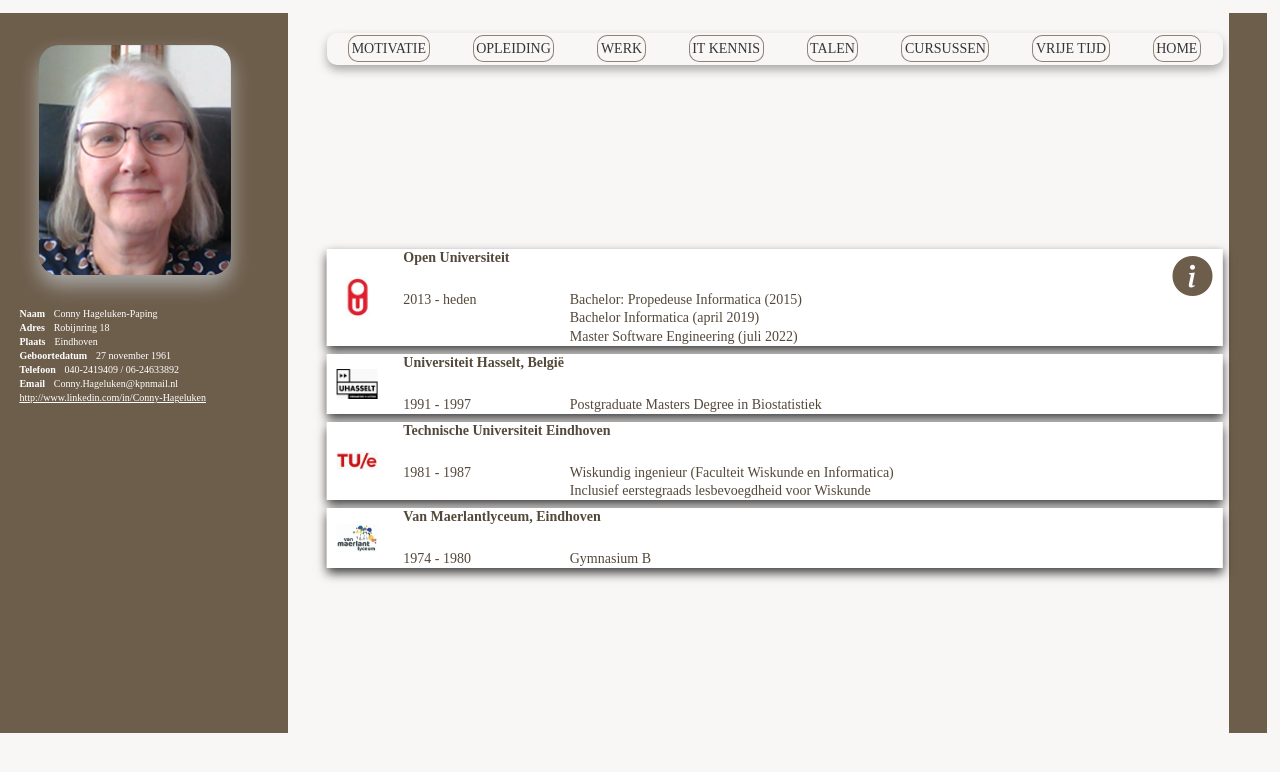
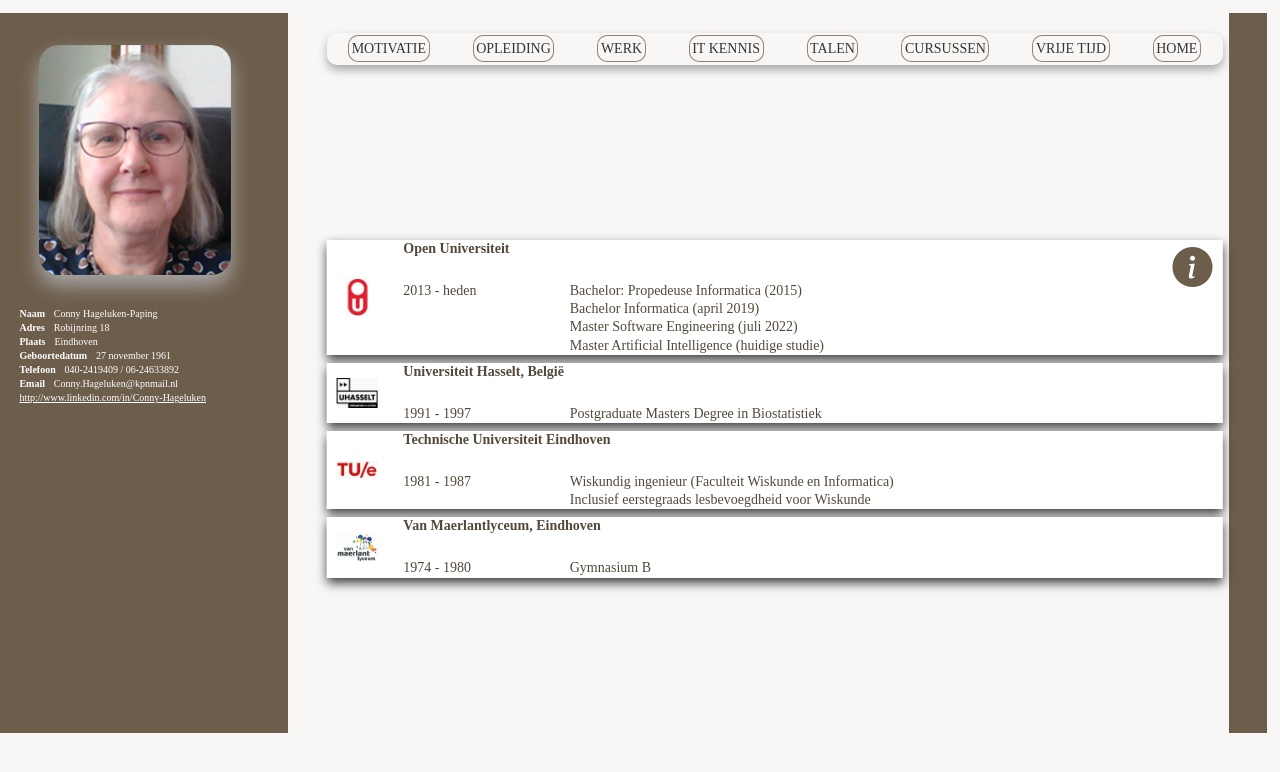
Before and after one commit to CHageluken/cvch, an Angular app: page /cvitems/education in a window 1280 px wide. Shown: the top 772 px of the page. Built offline with nearby package versions, Linux system fonts and the light colour scheme; a web font is replaced by a local one.

Commit message:
Opleiding afgerond

```diff
--- a/src/app/cvmodule/cvitems/education/education.component.ts
+++ b/src/app/cvmodule/cvitems/education/education.component.ts
@@ -13,6 +13,7 @@ export class EducationComponent {
     remark1: "Bachelor: Propedeuse Informatica (2015)",
     remark2: "Bachelor Informatica (april 2019)",
     remark3: "Master Software Engineering (juli 2022)",
+    remark4: "Master Artificial Intelligence (huidige studie)",
     link1: "study"
   },
   { image2: "assets/images/education/LUCLogo.png",
--- a/src/app/cvmodule/share/infotable/infotable.component.html
+++ b/src/app/cvmodule/share/infotable/infotable.component.html
@@ -9,6 +9,7 @@
     <p>{{info.remark1}}</p>
     <p *ngIf = "info.remark2">{{info.remark2}}</p>
     <p *ngIf = "info.remark3">{{info.remark3}}</p>
+    <p *ngIf = "info.remark4">{{info.remark4}}</p>
   </div>
   <div class="infotable_link">
     <a *ngIf= "info.link1" routerLink={{info.link1}}
--- a/src/app/cvmodule/share/infotable/infotable.component.ts
+++ b/src/app/cvmodule/share/infotable/infotable.component.ts
@@ -8,6 +8,7 @@ export interface InfoShape {
   remark1: string;
   remark2?: string;
   remark3?: string;
+  remark4?: string;
   link1?: string;
 }
 
```
Also changed, not shown: 4 other files (tests, documents, lock files or other folders).
